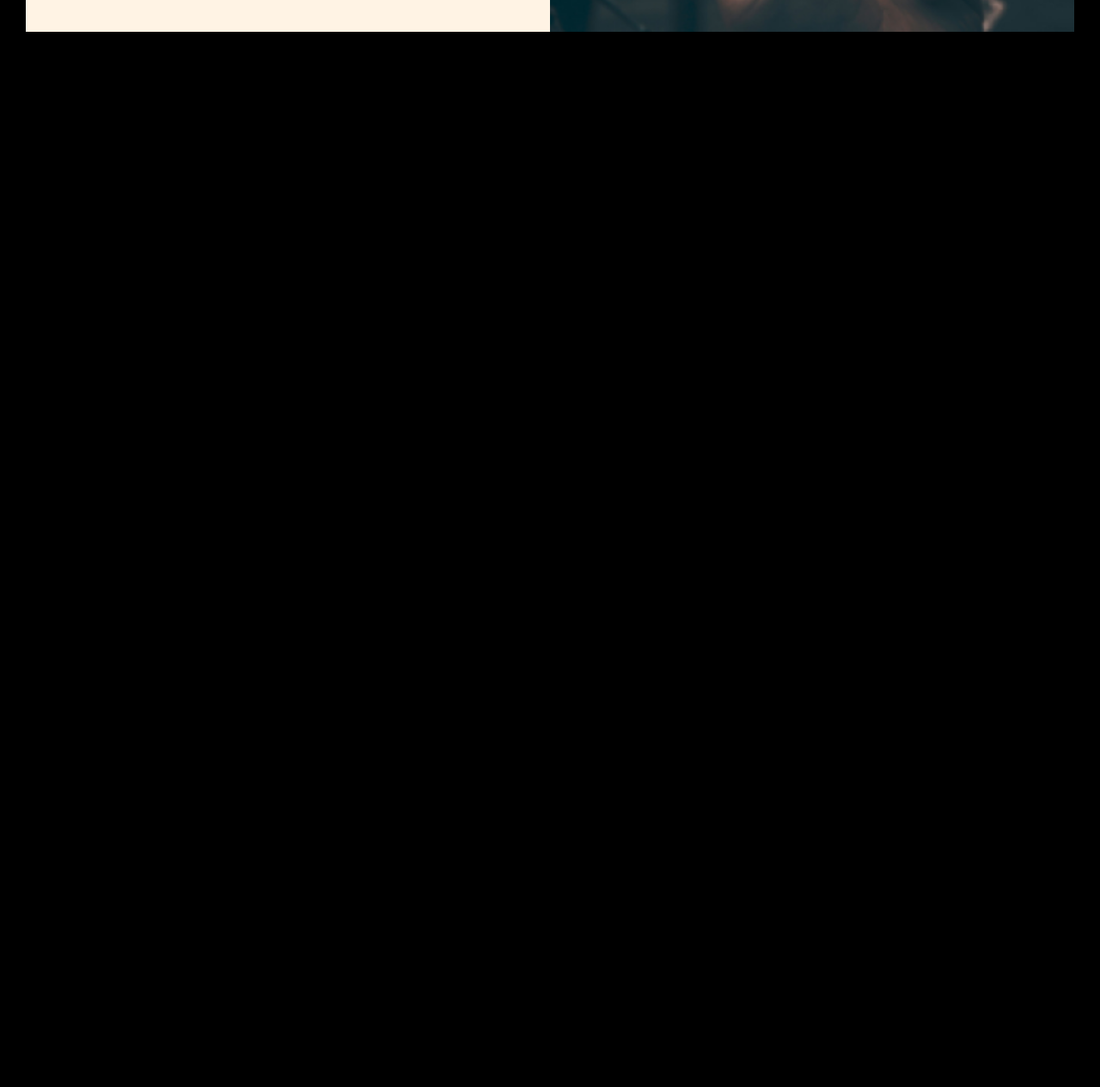
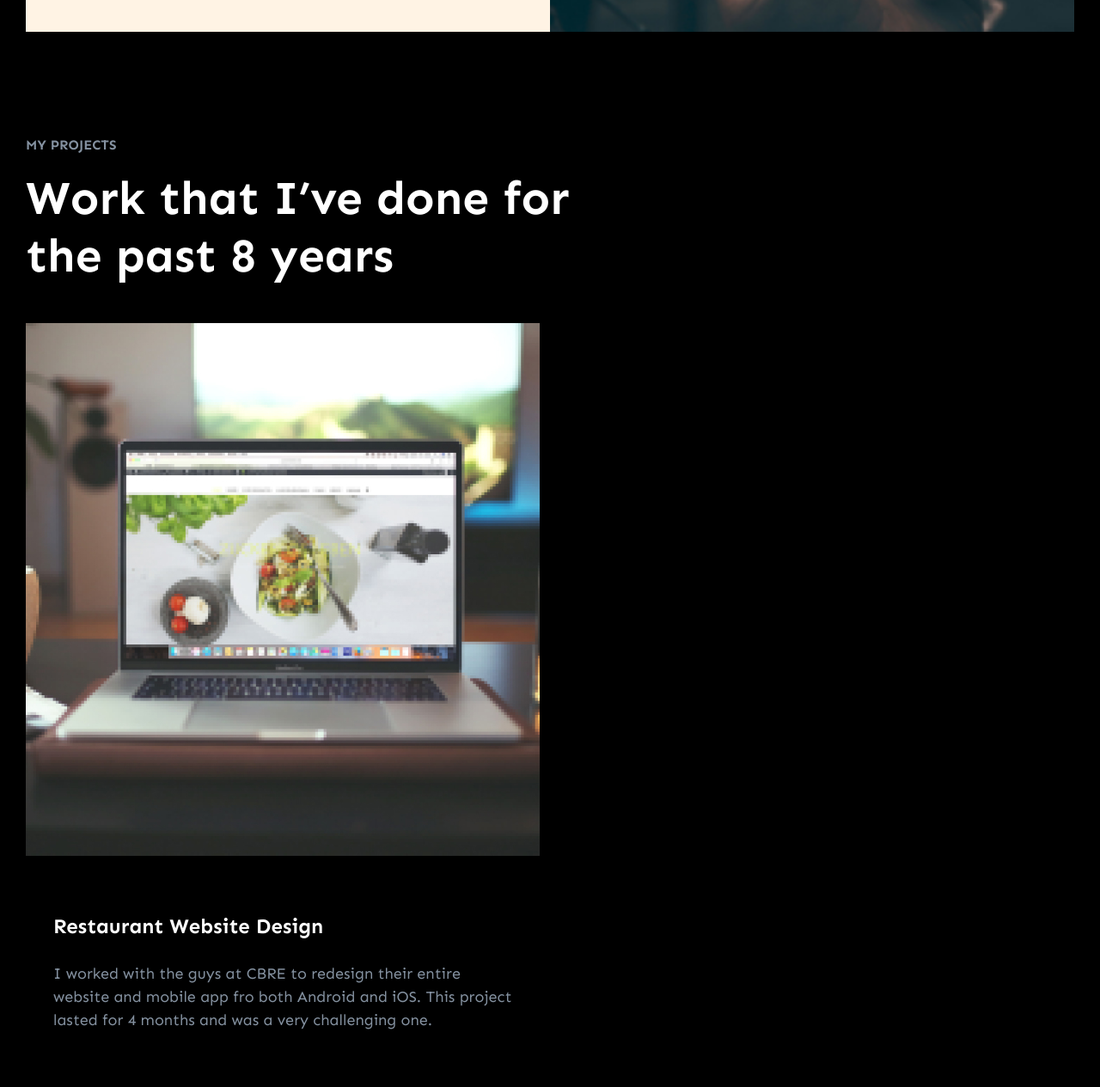
Before and after one commit to scrivoio/website_project, a plain HTML site: page index.html in a window 1280 px wide. Shown: the part 2195-3460 px from the top of the page at 86% size. Before the commit the page ends 2322 px from the top, so only its background shows below. Drawn offline with Linux system fonts and the light colour scheme.

Commit message:
feat: added Projects section

```diff
--- /dev/null
+++ b/assets/css/projects.css
@@ -0,0 +1,52 @@
+.projects {
+    margin-top: 120px;
+}
+
+.projects__title {
+    color: #8491A0;
+    font-size: 16px;
+    font-weight: 700;
+    line-height: 150%;
+    text-transform: uppercase;
+}
+
+.projects__description {
+    font-size: 55px;
+    font-weight: 700;
+    max-width: 688px;
+    margin-top: 8px;
+}
+
+.projects__item {
+    width: calc(50% - 12px);
+}
+
+.projects_image {
+    height: 620px;
+    display: flex;
+    align-items: center;
+    justify-content: center;
+    overflow: hidden;
+}
+
+.projects_image > img {
+    object-fit: none;
+}
+
+.projects__info {
+    padding: 40px 32px;
+}
+
+.projects__item_title {
+    font-size: 24px;
+    font-weight: 700;
+    line-height: 150%;
+}
+
+.projects__item_description {
+    color: #8491A0;
+    font-size: 18px;
+    font-weight: 400;
+    line-height: 150%;
+    margin-top: 13px;
+}
--- a/index.html
+++ b/index.html
@@ -10,11 +10,13 @@
     <link rel="stylesheet" href="./assets/css/presentation.css">
     <link rel="stylesheet" href="./assets/css/companies.css">
     <link rel="stylesheet" href="./assets/css/values.css">
+    <link rel="stylesheet" href="./assets/css/projects.css">
     <link rel="preconnect" href="https://fonts.googleapis.com">
     <link rel="preconnect" href="https://fonts.gstatic.com" crossorigin>
     <link href="https://fonts.googleapis.com/css2?family=Sen:wght@400;700&display=swap" rel="stylesheet">
 </head>
 <body>
+
     <!-- Global header -->
     <header>
         <div class="header__wrapper wrapper">
@@ -41,6 +43,7 @@
     </header>
 
     <main class="wrapper">
+
         <!-- Presentation section -->
     <section class="presentation">
             <div class="presentation__image">
@@ -53,6 +56,7 @@
         </div>
     </section>
 
+    <!-- Compamies section -->
     <section class="companies">
         <div class="companies__header">
         <p class="companies__title">work experience</p>
@@ -80,6 +84,7 @@
     </div>
     </section>
 
+    <!-- Values section -->
     <section class="values">
         <div class="values__description">
             <h2>Philosophy & values</h2>
@@ -94,6 +99,30 @@
 
     </section>
 
+    <!-- Project section -->
+    <section class="projects">
+        <div class="header">
+            <p class="projects__title">MY PROJECTS</p>
+            <h2 class="projects__description">Work that I’ve done for the past 8 years</h2>
+        </div>
+
+        <div class="projects__item">
+            <div class="projects_image">
+                <img src="./assets/images/cards/card_1.jpg" alt="A laptop on the desk">
+            </div>
+            <div class="projects__info">
+            <h3 class="projects__item_title">Restaurant Website Design</h3>
+            <h4 class="projects__item_description">
+                I worked with the guys at CBRE to redesign their entire website
+                and mobile app fro both Android and iOS. This project lasted
+                for 4 months and was a very challenging one.
+            </h4>
+        </div>
+        </div>
+
+    </section>
+
+
     </main>
 </body>
 </html>
```
Also changed, not shown: assets/images/cards/card_1.jpg (added).
